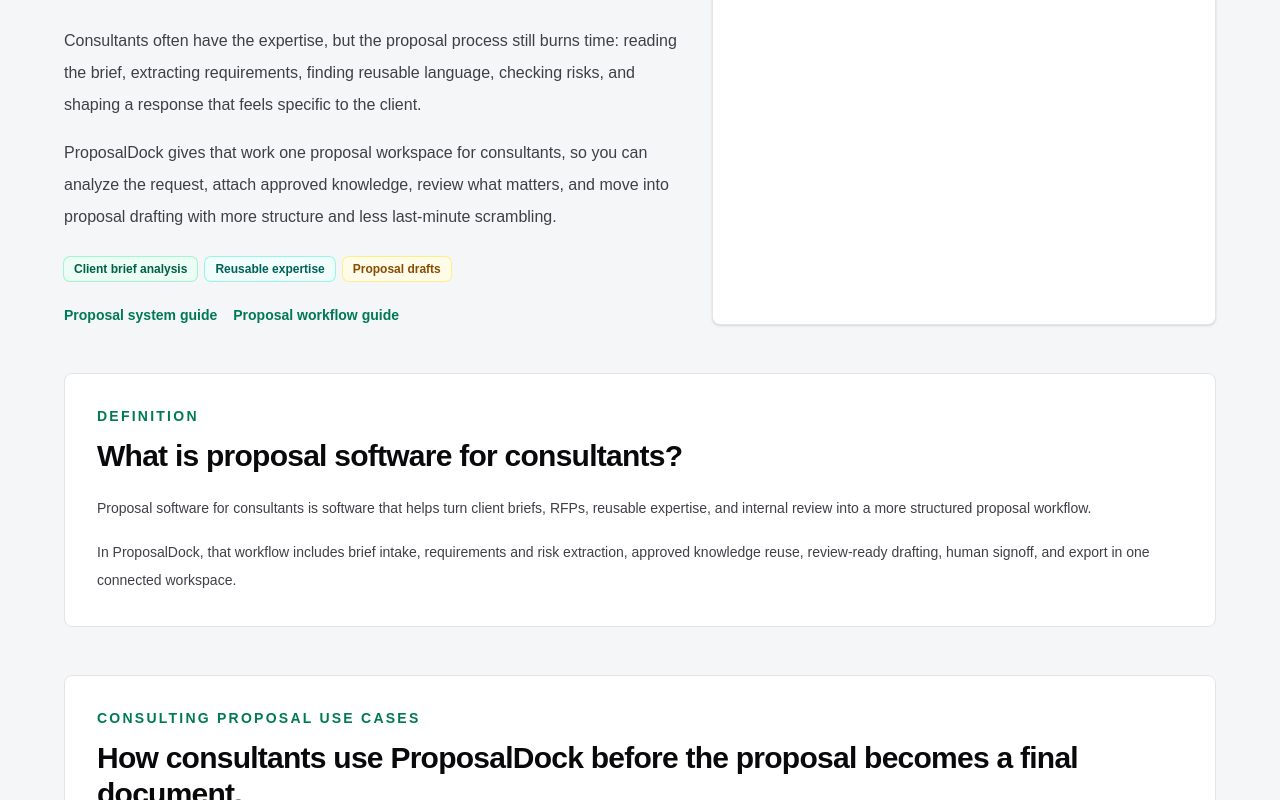
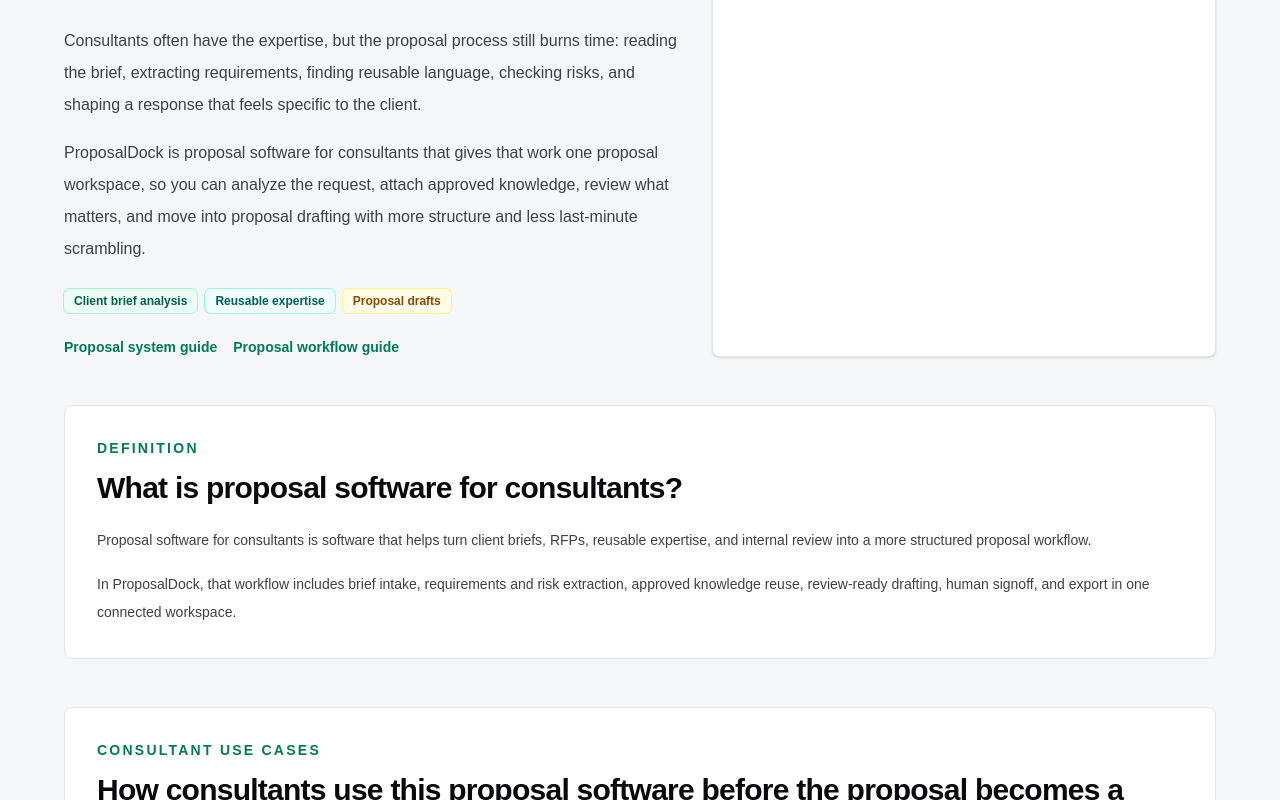
Before and after one commit to proposaldock/pdock, a Next.js app: page /proposal-software-for-consultants in a window 1280 px wide. Shown: the part 340-1140 px from the top of the page. Built offline with nearby package versions, Linux system fonts and the light colour scheme; no server answers.

Commit message:
Refine consultant SEO pages for relevance and click-through

```diff
--- a/app/consulting-proposal-software/page.tsx
+++ b/app/consulting-proposal-software/page.tsx
@@ -16,14 +16,14 @@
 export const metadata: Metadata = {
   title: "Consulting Proposal Software | ProposalDock",
   description:
-    "ProposalDock helps consulting and B2B service teams turn client briefs, RFPs, and reusable knowledge into structured, reviewable proposals.",
+    "Consulting proposal software for teams that need structured brief review, risk analysis, reusable approved knowledge, and client-ready proposal drafts.",
   alternates: {
     canonical: buildCanonical("/consulting-proposal-software"),
   },
   openGraph: {
     title: "Consulting Proposal Software | ProposalDock",
     description:
-      "ProposalDock gives consulting teams a structured proposal workspace for brief intake, risk review, knowledge reuse, human signoff, and export.",
+      "ProposalDock gives consulting teams a structured proposal workspace for brief intake, risk review, approved knowledge reuse, human signoff, and export.",
     url: buildCanonical("/consulting-proposal-software"),
   },
 };
@@ -119,7 +119,7 @@
       <SeoHero
         eyebrow="Consulting proposal software"
         title="Consulting Proposal Software for Structured Client Work"
-        intro="ProposalDock is not just proposal writing software. It is a structured proposal workspace for consulting teams that need to review briefs, identify risk, reuse approved knowledge, and export a clean response."
+        intro="ProposalDock is consulting proposal software for teams that need more than a document template. It gives consulting teams a structured proposal workspace to review briefs, identify risk, reuse approved knowledge, and export a clean response."
         detail="The workflow is designed around the real work before a proposal becomes client-ready: brief intake, requirement extraction, risk review, knowledge reuse, human review, signoff, and export."
         badges={["Brief and RFP intake", "Risk review", "Approved knowledge reuse"]}
         sideTitle="What consulting teams need before drafting"
--- a/app/proposal-software-for-consultants/page.tsx
+++ b/app/proposal-software-for-consultants/page.tsx
@@ -18,14 +18,14 @@
 export const metadata: Metadata = {
   title: "Proposal Software for Consultants | ProposalDock",
   description:
-    "Proposal software for consultants who need client brief analysis, reusable expertise, risk review, and stronger proposal drafts without the scramble.",
+    "Proposal software for consultants with client brief analysis, risk review, reusable approved knowledge, and AI-assisted draft support in one workspace.",
   alternates: {
     canonical: buildCanonical("/proposal-software-for-consultants"),
   },
   openGraph: {
     title: "Proposal Software for Consultants | ProposalDock",
     description:
-      "ProposalDock gives consultants one workspace to analyze client briefs, reuse expertise, review risks, and draft stronger proposals.",
+      "ProposalDock gives consultants one workspace to review client briefs, surface risk, reuse approved knowledge, and draft stronger proposals.",
     url: buildCanonical("/proposal-software-for-consultants"),
   },
 };
@@ -187,9 +187,10 @@
               and shaping a response that feels specific to the client.
             </p>
             <p className="mt-4 max-w-3xl text-base leading-8 text-zinc-700">
-              ProposalDock gives that work one proposal workspace for consultants, so you can
-              analyze the request, attach approved knowledge, review what matters, and move into
-              proposal drafting with more structure and less last-minute scrambling.
+              ProposalDock is proposal software for consultants that gives that work one proposal
+              workspace, so you can analyze the request, attach approved knowledge, review what
+              matters, and move into proposal drafting with more structure and less last-minute
+              scrambling.
             </p>
             <div className="mt-6 flex flex-wrap gap-2">
               <Badge tone="green">Client brief analysis</Badge>
@@ -256,10 +257,10 @@
 
         <section className="mt-12 rounded-lg border border-zinc-200 bg-white p-8">
           <p className="text-sm font-semibold uppercase tracking-[0.16em] text-emerald-700">
-            Consulting proposal use cases
+            Consultant use cases
           </p>
           <h2 className="mt-3 text-3xl font-black tracking-tight text-zinc-950">
-            How consultants use ProposalDock before the proposal becomes a final document.
+            How consultants use this proposal software before the proposal becomes a final document.
           </h2>
           <p className="mt-4 max-w-3xl text-base leading-8 text-zinc-700">
             Proposal software for consultants should help before the writing stage gets expensive.
--- a/app/proposal-system-for-consultants/page.tsx
+++ b/app/proposal-system-for-consultants/page.tsx
@@ -8,14 +8,14 @@
 export const metadata: Metadata = {
   title: "Proposal System for Consultants | ProposalDock",
   description:
-    "A practical guide to building a proposal system for consultants with brief intake, risk review, evidence, reusable knowledge, drafting, and export.",
+    "A practical proposal system for consultants with brief intake, risk review, reusable approved knowledge, review-ready drafts, and export.",
   alternates: {
     canonical: buildCanonical("/proposal-system-for-consultants"),
   },
   openGraph: {
     title: "Proposal System for Consultants | ProposalDock",
     description:
-      "Learn what a proposal system for consultants should include, from brief intake and risk review to evidence and export.",
+      "Learn what a proposal system for consultants should include, from brief intake and risk review to approved knowledge and export.",
     url: buildCanonical("/proposal-system-for-consultants"),
   },
 };
@@ -183,13 +183,14 @@
           </h1>
           <p className="mt-5 max-w-3xl text-base leading-8 text-zinc-700">
             Consultants rarely lose proposal time because they cannot write. The work slows down
-            when the brief is messy, proof is scattered, assumptions are unclear, and review happens
-            too late. A proposal system gives that work a repeatable operating shape.
+            when the brief is messy, proof is scattered, assumptions are unclear, and review
+            happens too late. A proposal system for consultants gives that work a repeatable
+            operating shape.
           </p>
           <p className="mt-4 max-w-3xl text-base leading-8 text-zinc-700">
             This guide is for consultants who want a practical proposal system, not just another
             template: clearer intake, earlier risk review, stronger proof, and a better path from
-            brief to reviewed draft.
+            brief to reviewed draft that still feels specific to the client.
           </p>
         </header>
 
```
